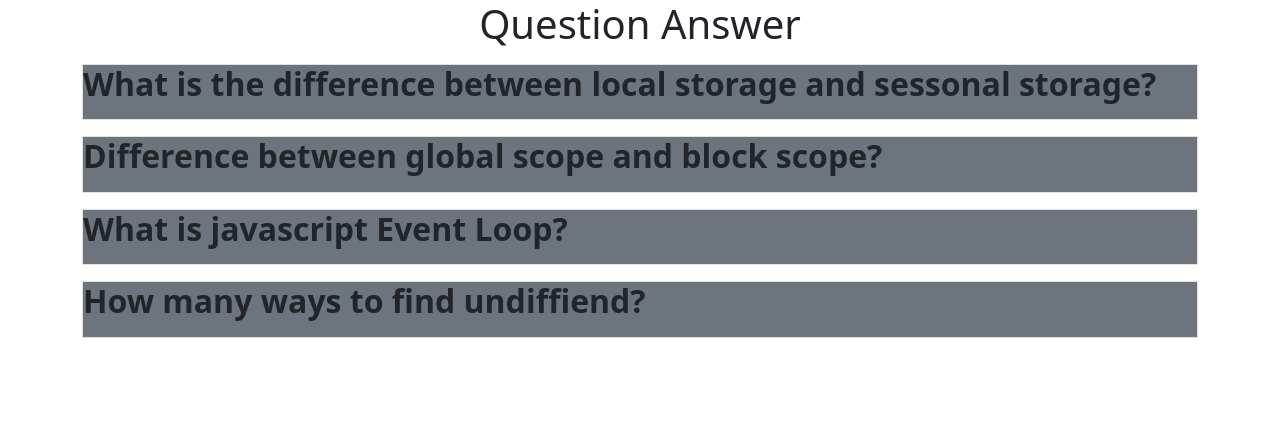
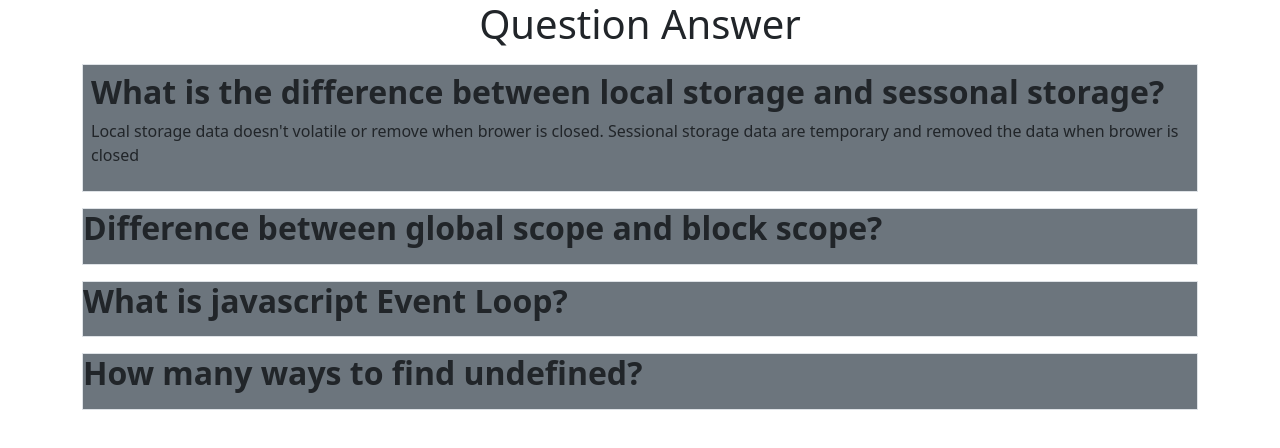
Before and after one commit to shafayatzamil/debug-js-tools, a plain HTML site: page b6-type-monster-debug-assignment-shafayatzamil-main/vlog.html in a window 1280 px wide. Drawn offline with nearby package versions, Linux system fonts and the light colour scheme.

Commit message:
frist ans

```diff
--- a/b6-type-monster-debug-assignment-shafayatzamil-main/vlog.html
+++ b/b6-type-monster-debug-assignment-shafayatzamil-main/vlog.html
@@ -13,21 +13,22 @@
   <body class="container">
     <h1 class="text-center">Question Answer</h1>
 
-    <div class="my-3 border bg-secondary">
+    <div class="my-3 border bg-secondary p-2">
         <h2 class="fw-bold">What is the difference between local storage and sessonal storage?</h2>
-        <p></p>
+        <p>Local storage data doesn't volatile or remove when brower is closed. Sessional storage data are temporary and removed the data when brower is closed</p>
     </div>
     <div class="my-3 border bg-secondary">
         <h2 class="fw-bold">Difference between global scope and block scope?</h2>
-        <p></p>
+        <p> </p>
     </div>
     <div class="my-3 border bg-secondary">
         <h2 class="fw-bold">What is  javascript Event Loop?</h2>
         <p></p>
     </div>
     <div class="my-3 border bg-secondary">
-        <h2 class="fw-bold"> How many ways to find undiffiend?</h2>
-        <p></p>
+        <h2 class="fw-bold"> How many ways to find undefined?</h2>
+        <p>
+        </p>
     </div>
     <div>
         <h2></h2>
```
